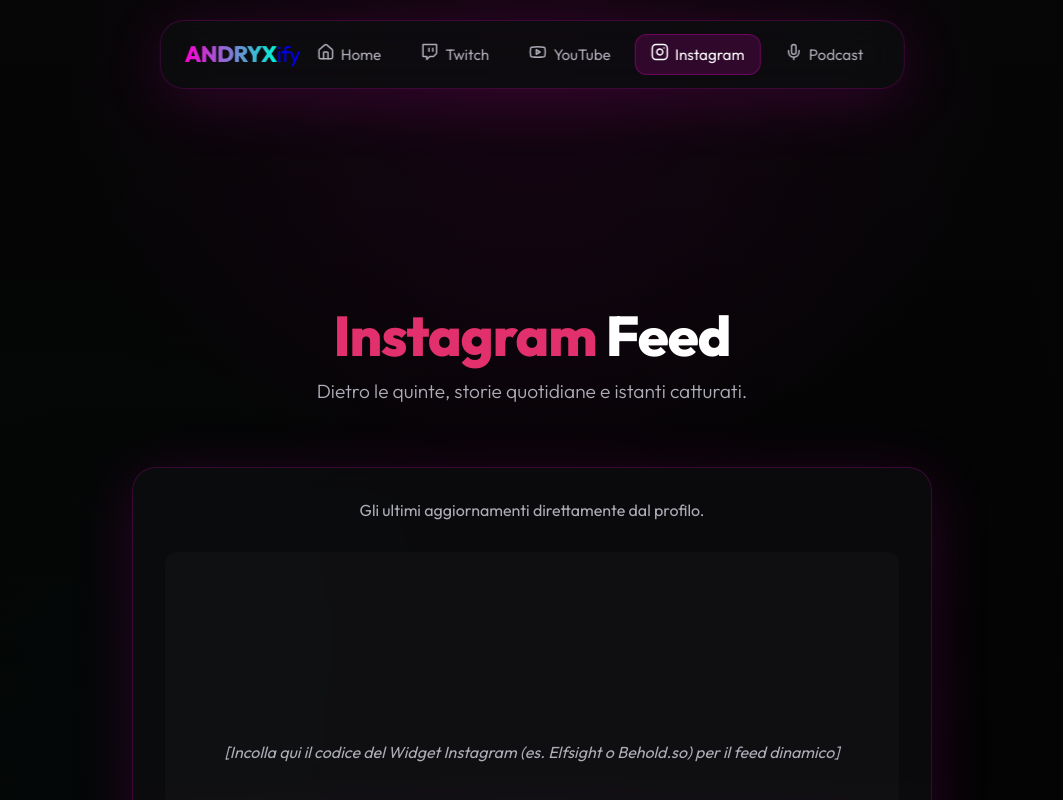
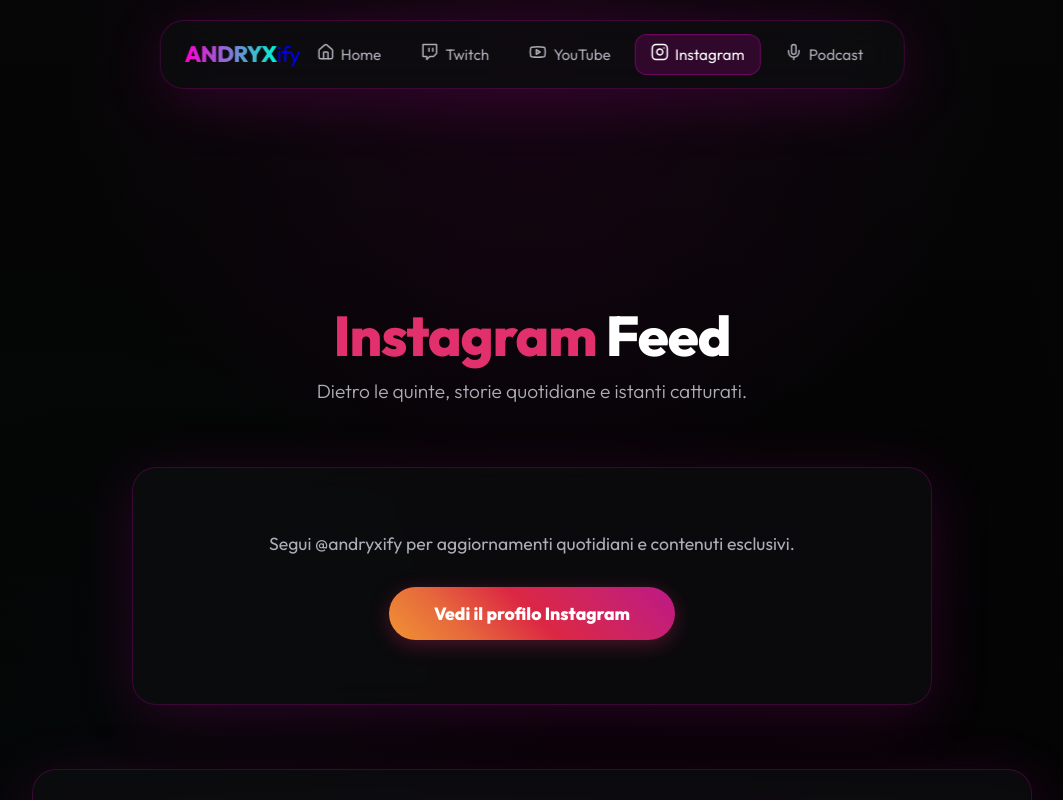
Before and after one commit to Andryxofficial/siteify, a React (Vite) app: page /instagram in a window 1280 px wide. Shown: the top 800 px of the page, without its empty margins (108-1171 px from the left). Built offline with nearby package versions, Linux system fonts and the light colour scheme.

Commit message:
Update InstagramPage.jsx

```diff
--- a/src/pages/InstagramPage.jsx
+++ b/src/pages/InstagramPage.jsx
@@ -13,38 +13,20 @@
         <p className="subtitle">Dietro le quinte, storie quotidiane e istanti catturati.</p>
       </header>
 
-      <div className="glass-panel" style={{ padding: '2rem', textAlign: 'center' }}>
-        <p style={{ color: 'var(--text-muted)', marginBottom: '2rem' }}>
-          Gli ultimi aggiornamenti direttamente dal profilo.
+      <div className="glass-panel" style={{ padding: '4rem 2rem', textAlign: 'center' }}>
+        <p style={{ color: 'var(--text-muted)', marginBottom: '2rem', fontSize: '1.1rem' }}>
+          Segui @andryxify per aggiornamenti quotidiani e contenuti esclusivi.
         </p>
 
-        {/* WIDGET SMART INSTAGRAM */}
-        <div className="instagram-widget-container" style={{ minHeight: '400px', background: 'rgba(255,255,255,0.02)', borderRadius: '12px', display: 'flex', alignItems: 'center', justifyContent: 'center' }}>
-
-          {/* ISTRUZIONI:
-              1. Vai su un sito come behold.so o elfsight.com
-              2. Crea un widget gratuito collegando il tuo Instagram
-              3. Incolla qui l'iframe o il div che ti forniscono!
-
-              Esempio di come apparirà il codice che ti daranno:
-              <iframe src="LINK_DEL_TUO_WIDGET" width="100%" height="600px" frameBorder="0"></iframe>
-          */}
-
-          <p style={{ color: 'var(--text-muted)', fontStyle: 'italic' }}>
-            [Incolla qui il codice del Widget Instagram (es. Elfsight o Behold.so) per il feed dinamico]
-          </p>
-
-        </div>
-
-        <div style={{ marginTop: '3rem' }}>
+        <div style={{ marginTop: '1rem' }}>
           <a
             href="https://instagram.com/andryxify"
             target="_blank"
             rel="noreferrer"
             className="nav-link"
-            style={{ display: 'inline-block', background: 'linear-gradient(45deg, #f09433 0%,#e6683c 25%,#dc2743 50%,#cc2366 75%,#bc1888 100%)', color: 'white', borderRadius: '30px', padding: '12px 40px', fontWeight: 'bold', fontSize: '1.1rem', boxShadow: '0 5px 20px rgba(225, 48, 108, 0.3)' }}
+            style={{ display: 'inline-block', background: 'linear-gradient(45deg, #f09433 0%,#e6683c 25%,#dc2743 50%,#cc2366 75%,#bc1888 100%)', color: 'white', borderRadius: '30px', padding: '15px 45px', fontWeight: 'bold', fontSize: '1.1rem', textDecoration: 'none', boxShadow: '0 5px 20px rgba(225, 48, 108, 0.3)' }}
           >
-            Seguimi su Instagram
+            Vedi il profilo Instagram
           </a>
         </div>
       </div>
```
